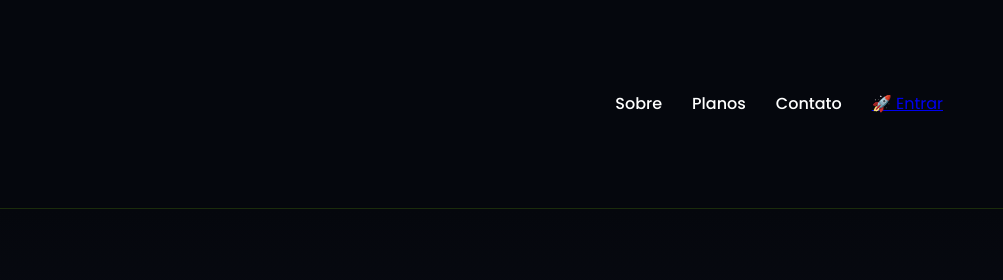
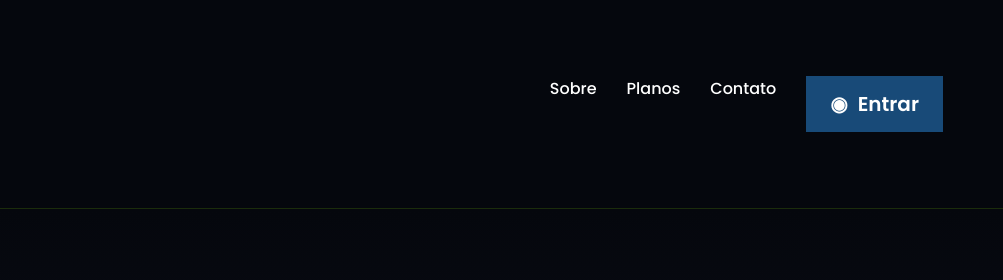
Before and after one commit to ACSTECN/FitBodyPro, a website: page contato.html in a window 1280 px wide. Shown: the top 280 px of the page, 277-1280 px from the left. Drawn offline with Linux system fonts and the light colour scheme.

Commit message:
Adiciona botão entrar no header

```diff
--- a/contato.html
+++ b/contato.html
@@ -7,6 +7,33 @@
     <link rel="stylesheet" href="style.css">
     <link href="https://fonts.googleapis.com/css2?family=Poppins:wght@300;400;500;600;700;800&display=swap" rel="stylesheet">
 </head>
+<style>
+    .login-btn{
+    display:flex;
+    align-items:center;
+    gap:10px;
+
+    background:#184a78;
+    color:#fff;
+    text-decoration:none;
+
+    padding:12px 24px;
+    border-radius:0;
+
+    font-weight:600;
+    font-size:20px;
+
+    transition:.3s;
+}
+
+.login-btn:hover{
+    background:#205b92;
+}
+
+.login-icon{
+    font-size:20px;
+}
+</style>
 <body>
     <header class="header">
         <div class="container">
@@ -17,7 +44,10 @@
                 <a href="sobre.html" class="nav-link">Sobre</a>
                 <a href="planos.html" class="nav-link">Planos</a>
                 <a href="contato.html" class="nav-link">Contato</a>
-                 <a href="https://gerenciaralunos.vercel.app/login" class="login-btn">🚀 Entrar</a>
+                 <a href="https://gerenciaralunos.vercel.app/login" class="login-btn">
+                    <span class="login-icon">◉</span>
+                    Entrar
+                </a>
             </nav>
         </div>
     </header>
```
Also changed, not shown: index.html (+29 -1 lines), planos.html (+29 -1 lines), sobre.html (+29 -1 lines), success.html (+29 -1 lines).
